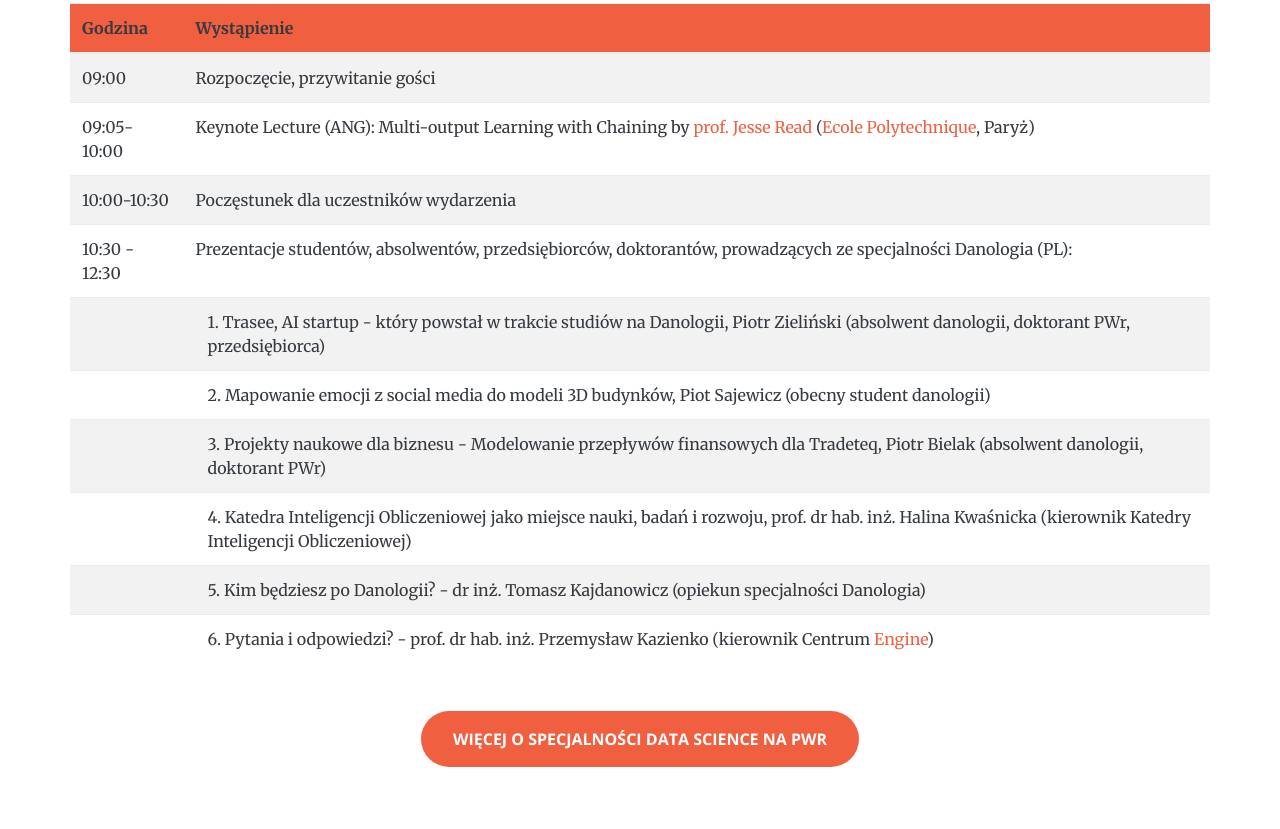
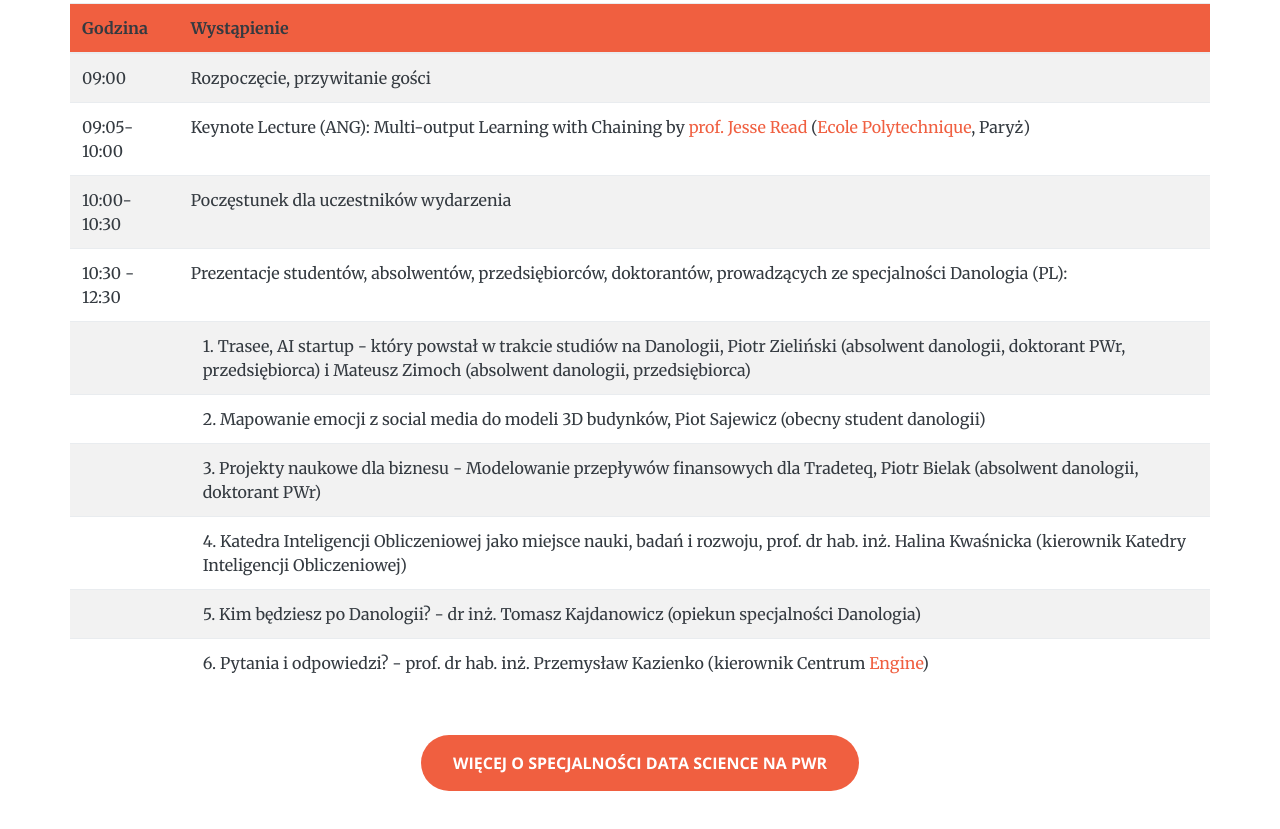
Before and after one commit to pwr-ai/AIDayWeb, a website: page index.html in a window 1280 px wide. Shown: the part 3945-4774 px from the top of the page. Drawn offline with nearby package versions, Linux system fonts and the light colour scheme.

Commit message:
updated plan

```diff
--- a/index.html
+++ b/index.html
@@ -10,7 +10,7 @@
 
     <title>Data Science Day - Studiuj Data Science @ PWr</title>
 
-    <!-- Bootstrap core CSS -->
+    <!-- Bootsrap core CSS -->
     <link href="vendor/bootstrap/css/bootstrap.min.css" rel="stylesheet">
 
     <!-- Custom fonts for this template -->
@@ -253,7 +253,7 @@
                     </tr>
                     <tr>
                     	<td></td>
-                    	<td style="padding-left: 1.5em;">1. Trasee, AI startup - który powstał w trakcie studiów na Danologii, Piotr Zieliński (absolwent danologii, doktorant PWr, przedsiębiorca)</td>
+                    	<td style="padding-left: 1.5em;">1. Trasee, AI startup - który powstał w trakcie studiów na Danologii, Piotr Zieliński (absolwent danologii, doktorant PWr, przedsiębiorca) i Mateusz Zimoch (absolwent danologii, przedsiębiorca)</td>
                     </tr>
                     <tr>
                         <td></td>
```
